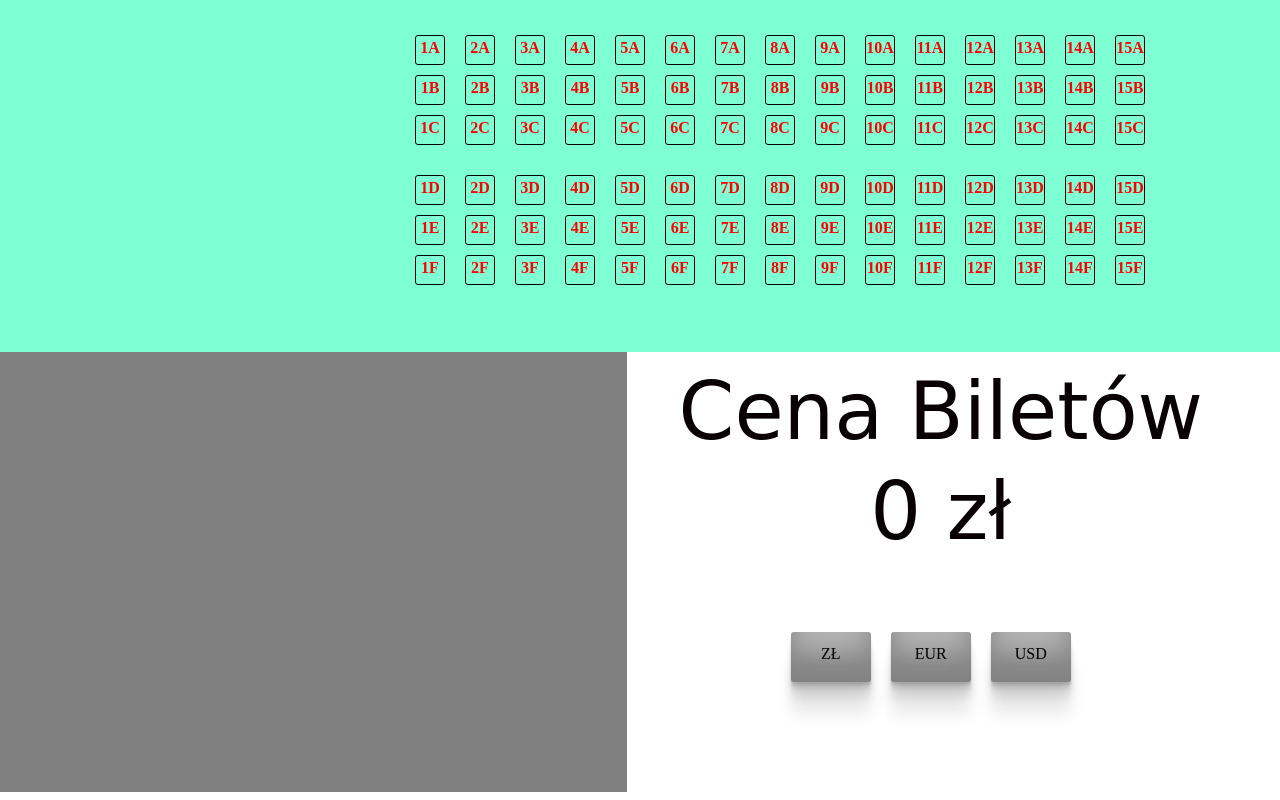
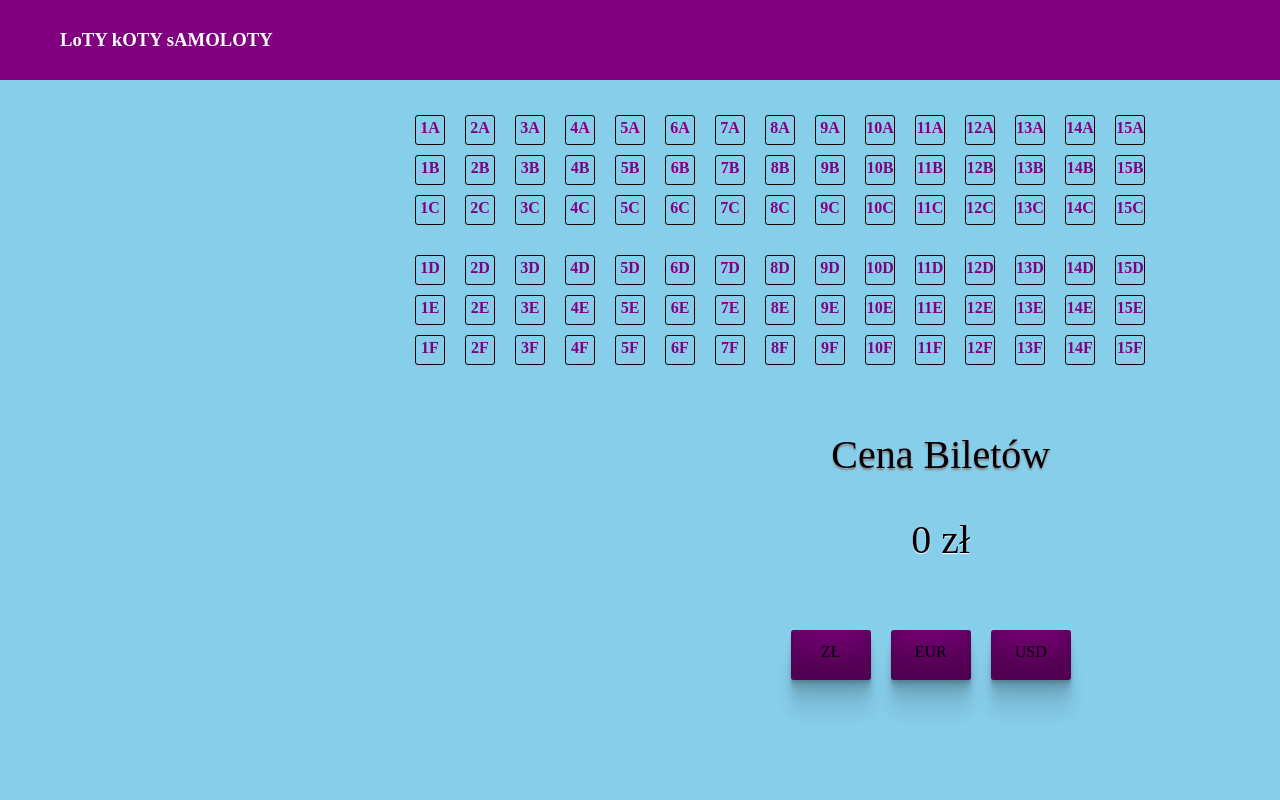
Before and after one commit to kkvzx/WSB_frontend_final_project, a website built with webpack: page src/pages/summaryView.html in a window 1280 px wide. Built offline with nearby package versions, Linux system fonts and the light colour scheme; no server answers.

Commit message:
Loty Koty samoloty

```diff
--- a/src/assets/summaryViewstyle.css
+++ b/src/assets/summaryViewstyle.css
@@ -1,25 +1,37 @@
 .choose-seat{
     width: 100%;
-    height: 44%;
-    background-color: aquamarine;
+    height: 40%;
+    background: skyblue;
+    background-position: center;
+    background-size: cover;
     position: relative;
 }
 
+.panel {
+    width: 100%;
+    height: 10%;
+    display: flex;
+    align-items: center;
+    justify-content: left;
+    background-color: purple;
+}
 .container {
     width: 100%;
-    height: 55%;
+    height: 50%;
     display: flex;
+    background: skyblue;
 }
 
 .weather{
     width: 49%;
     height: 100%;
-    background-color: grey;
+    background: skyblue;
 }
 
 .currency{
     width: 49%;
     height: 100%;
+    background: skyblue;
 }
 
 .seat {
@@ -29,7 +41,7 @@
     position: absolute;
     transition: all .3s ease-in-out;
     text-align: center;
-    color: red;
+    color: purple;
     cursor: pointer;
     border-radius: 3px;
 }
@@ -51,20 +63,22 @@ h4 {
 
 h1 {
     color: #080003;
-    font-family: "Great Vibes",
-    cursive; font-size: 80px;
-    line-height: 80px;
+    font-family: "Sans-serif",
+    'Franklin Gothic Medium', 'Arial Narrow', Arial, sans-serif
+    cursive; font-size: 40px;
+    line-height: 50px;
     font-weight: normal;
     margin-bottom: 0px;
-    margin-top: 20px;
+    margin-top: 30px;
     text-align: center;
-    text-shadow: 0 1px 1px #fff;
+    text-shadow: 0 2px 2px grey;
 }
 
 h2 {
     color: #080003;
-    font-family: "Great Vibes",
-    cursive; font-size: 80px;
+    font-family: "Sans-serif",
+    'Franklin Gothic Medium', 'Arial Narrow', Arial, sans-serif
+    cursive; font-size: 40px;
     line-height: 80px;
     font-weight: normal;
     margin-bottom: 0px;
@@ -75,7 +89,7 @@ h2 {
 
 .currencyboxes {
     width: 300px;
-    height: 200px;
+    height: 100px;
     margin: 0 auto;
 
 
@@ -84,8 +98,8 @@ h2 {
   .box {
     width: 80px;
     height: 50px;
-    background-color: #ccc;
-    margin-top: 80px ;
+    background-color: purple;
+    margin-top: 50px ;
     padding: 10px;
     margin-right: 20px;
     float: left;
@@ -93,3 +107,11 @@ h2 {
     border-radius: 3px;
     box-shadow: rgba(0, 0, 0, 0.17) 0px -23px 25px 0px inset, rgba(0, 0, 0, 0.15) 0px -36px 30px 0px inset, rgba(0, 0, 0, 0.1) 0px -79px 40px 0px inset, rgba(0, 0, 0, 0.06) 0px 2px 1px, rgba(0, 0, 0, 0.09) 0px 4px 2px, rgba(0, 0, 0, 0.09) 0px 8px 4px, rgba(0, 0, 0, 0.09) 0px 16px 8px, rgba(0, 0, 0, 0.09) 0px 32px 16px;
   }
+
+h3 {
+    color: white;
+    position: relative;
+    text-align: left;
+    display: inline;
+    padding-left: 60px;
+}
--- a/src/pages/summaryView.html
+++ b/src/pages/summaryView.html
@@ -9,6 +9,12 @@
   <body>
     <!-- summary-view.html: Contains the summary view page, where users can review
     their ticket reservations before submitting. -->
+    <div class="panel">
+      <div class="logo">
+<H3>LoTY kOTY sAMOLOTY</H3>
+      </div>
+    </div>
+
     <div class="choose-seat">
 
     </div>
--- a/src/scripts/summaryView.ts
+++ b/src/scripts/summaryView.ts
@@ -115,3 +115,21 @@ usd.addEventListener('click', function() {
     price.innerHTML = convertCurrency(actualCurrency).toString();
     currencySpan.innerHTML = ' ' + currencies[actualCurrency];
 });
+
+
+const apiKey = 'a48ebb02d984830ced1a889260d4cbd9';
+const lat = '49,11';
+const lon = '20,57';
+const lang = 'PL';
+
+const url = `https://api.openweathermap.org/data/2.5/onecall?lat=${lat}&lon=${lon}&lang=${lang}&appid=${apiKey}`;
+
+fetch(url)
+  .then(response => response.json())
+  .then(data => {
+    console.log(data);
+    // Tutaj możesz przetworzyć dane z odpowiedzi API OpenWeatherMap.
+  })
+  .catch(error => {
+    console.error(error);
+  });
```
Also changed, not shown: src/photos/samolot1.jpg (added).
